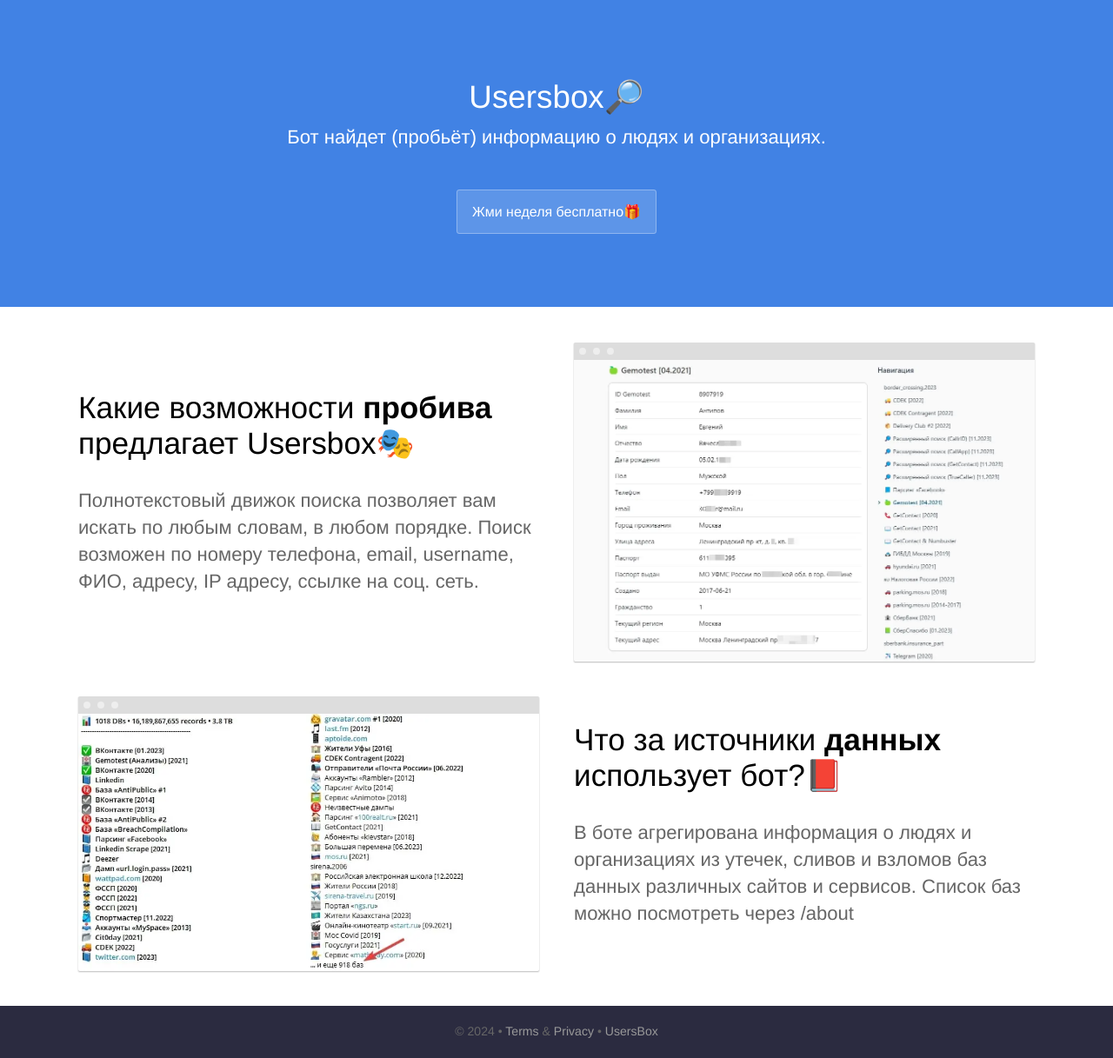
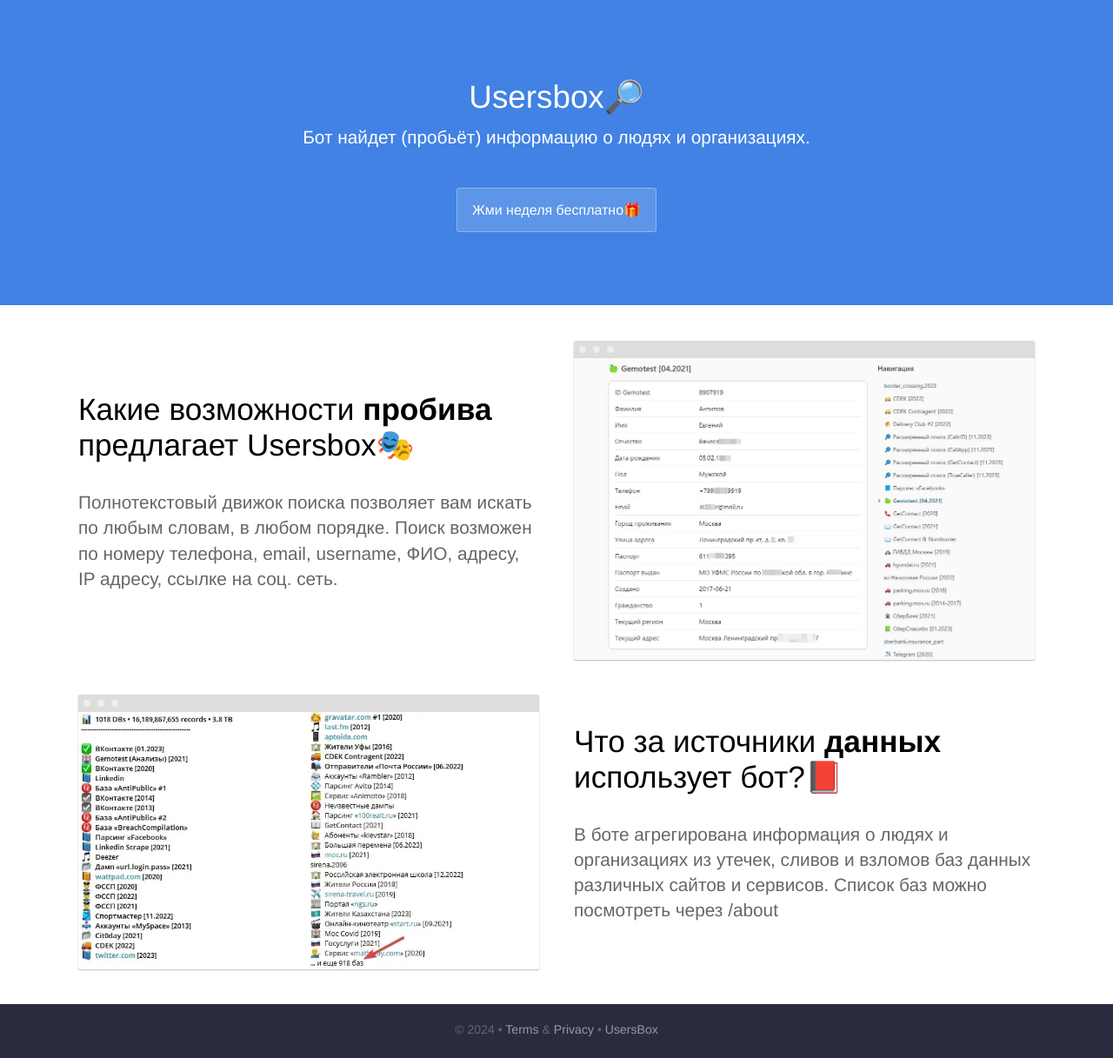
Before and after one commit to usersboxbot/usersboxbot.github.io, a Jekyll site: the page built from index.html, in a window 1280 px wide. Shown: the whole page at 87% size. Built offline with Jekyll 4.4.1, drawn with Linux system fonts in a browser that asks for light colours.

Commit message:
Update elements.scss

```diff
--- a/_sass/elements.scss
+++ b/_sass/elements.scss
@@ -46,7 +46,7 @@
 
 
 p, address {
-	font-size: 1.38em;
+	font-size: 1.3em;
 	color: #666;
 	margin-bottom: 20px;
 	font-weight: 300;
```
